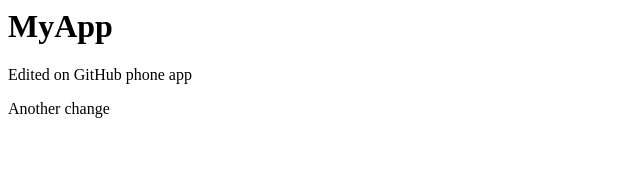
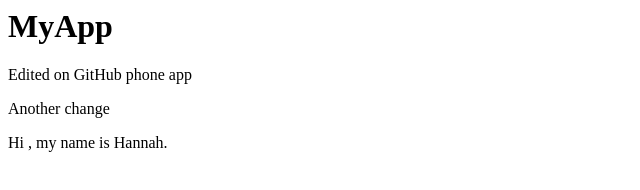
Before and after one commit to clrscr0/MyApp, a plain HTML site: page index.html in a window 1280 px wide. Shown: the whole page, without its empty margins (0-640 px from the left). Drawn offline with Linux system fonts and the light colour scheme.

Commit message:
added in index

```diff
--- a/index.html
+++ b/index.html
@@ -6,5 +6,7 @@
         <h1>MyApp</h1>
 <p>Edited on GitHub phone app</p>
 <p>Another change</p>
+
+<p>Hi , my name is Hannah.</p>
     </body>
 </html>
```
